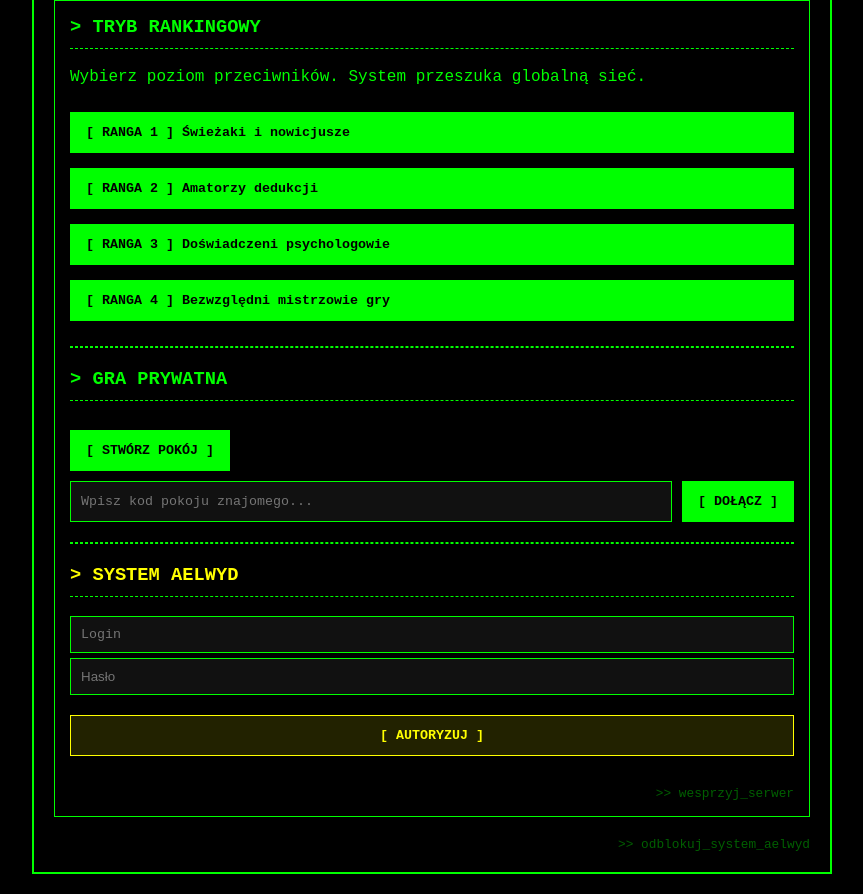
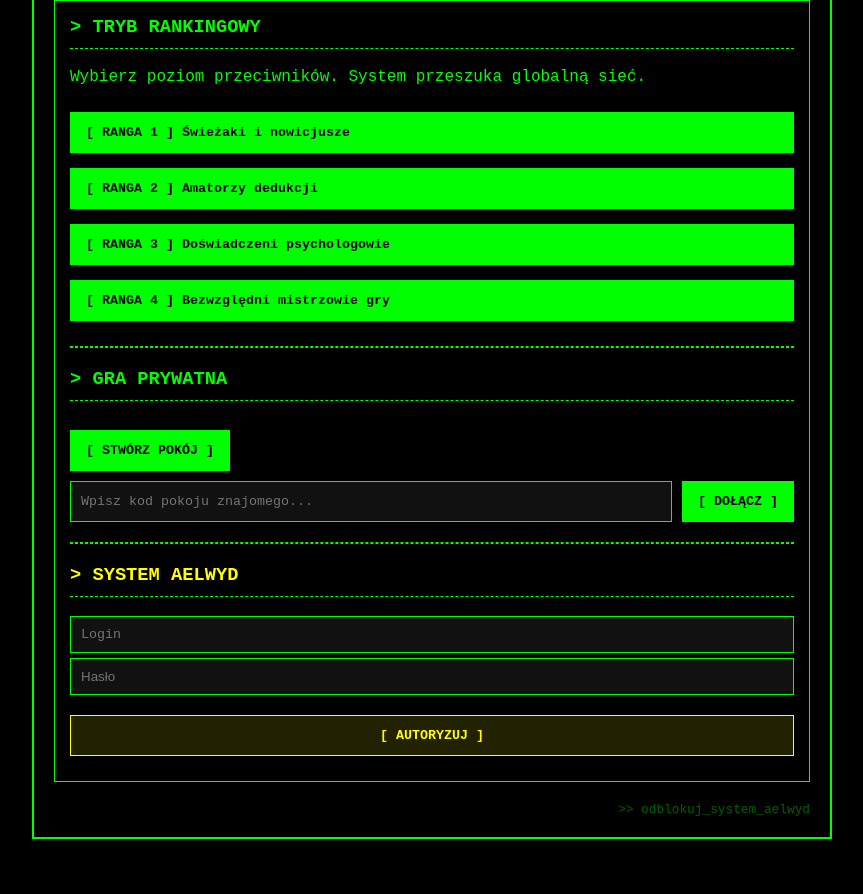
Before and after one commit to PogromcaEV01/stinky-baka-test-page, a plain HTML site: page index.html in a window 1280 px wide. Shown: the part 215-1109 px from the top of the page, without its empty margins (208-1071 px from the left). After the commit the page ends 1074 px from the top, so only its background shows below. Drawn offline with nearby package versions, Linux system fonts and the light colour scheme.

Commit message:
Update index.html

```diff
--- a/index.html
+++ b/index.html
@@ -158,7 +158,6 @@
     </div>
     <button onclick="attemptLogin()" style="width: 100%; border-color: #ff0; color: #ff0; background: #220;">[ AUTORYZUJ ]</button>
     <div id="login-error" style="color: #f00; margin-top: 10px; display: none;"></div>
-    <a href="https://ko-fi.com/pogromca" target="_blank" class="donate-subtle" data-i18n="donate_link">>> wesprzyj_serwer</a>
 </div>
 
 
```
